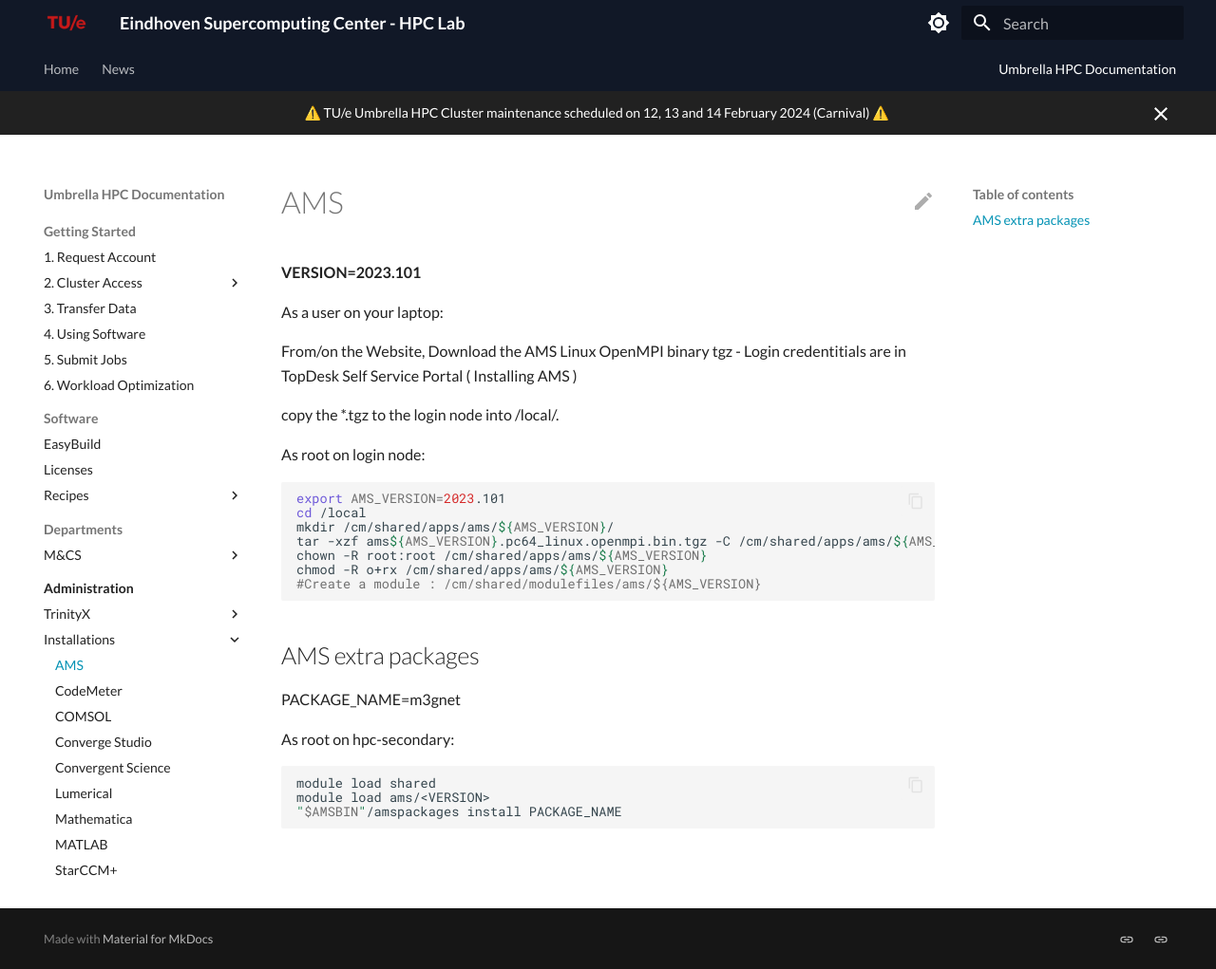
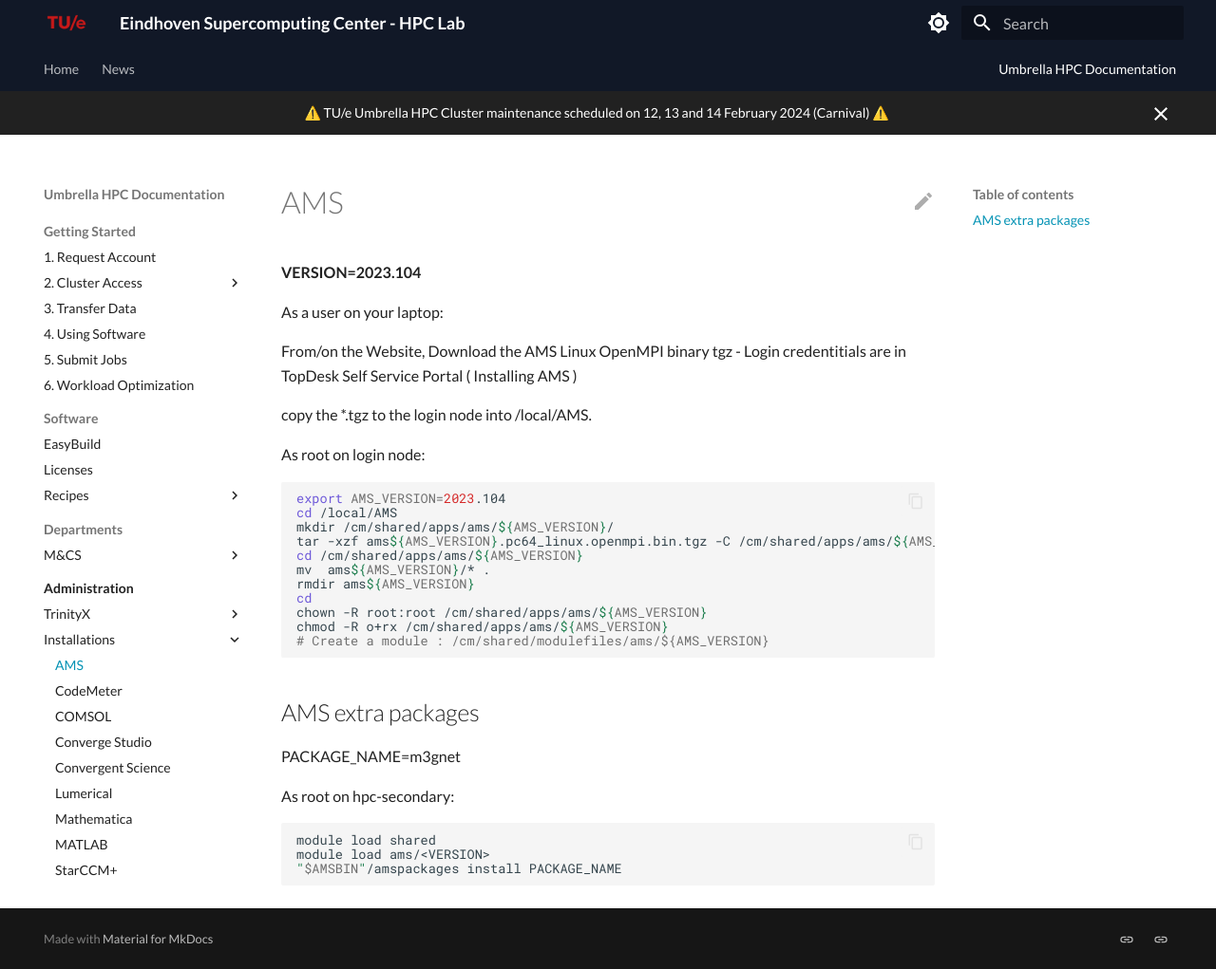
Before and after one commit to gferhpc/supercomputing.tue.nl, an MkDocs documentation site: the page built from pages/documentation/administration/installations/ams.md, in a window 1280 px wide and 1021 px high. Shown: the whole window at 95% size. Built offline with MkDocs 1.6.1 and Material for MkDocs 9.7.7, drawn with Linux system fonts in a browser that asks for light colours.

Commit message:
Update ams.md

````diff
--- a/pages/documentation/administration/installations/ams.md
+++ b/pages/documentation/administration/installations/ams.md
@@ -1,23 +1,27 @@
 # AMS
 
-**VERSION=2023.101**
+**VERSION=2023.104**
 
 As a user on your laptop:
 
 From/on the Website, Download the AMS Linux OpenMPI binary tgz - Login credentitials are in TopDesk Self Service Portal ( Installing AMS )
 
-copy the *.tgz to the login node into /local/.
+copy the *.tgz to the login node into /local/AMS.
 
 As root on login node:
 
 ```shell
-export AMS_VERSION=2023.101
-cd /local
+export AMS_VERSION=2023.104
+cd /local/AMS
 mkdir /cm/shared/apps/ams/${AMS_VERSION}/
 tar -xzf ams${AMS_VERSION}.pc64_linux.openmpi.bin.tgz -C /cm/shared/apps/ams/${AMS_VERSION}/
+cd /cm/shared/apps/ams/${AMS_VERSION}
+mv  ams${AMS_VERSION}/* .
+rmdir ams${AMS_VERSION}
+cd
 chown -R root:root /cm/shared/apps/ams/${AMS_VERSION}
 chmod -R o+rx /cm/shared/apps/ams/${AMS_VERSION}
-#Create a module : /cm/shared/modulefiles/ams/${AMS_VERSION}
+# Create a module : /cm/shared/modulefiles/ams/${AMS_VERSION}
 ```
 
 ## AMS extra packages
````
